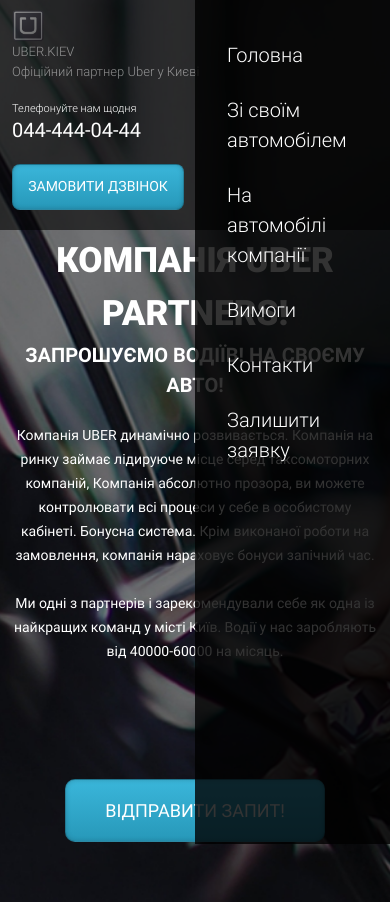
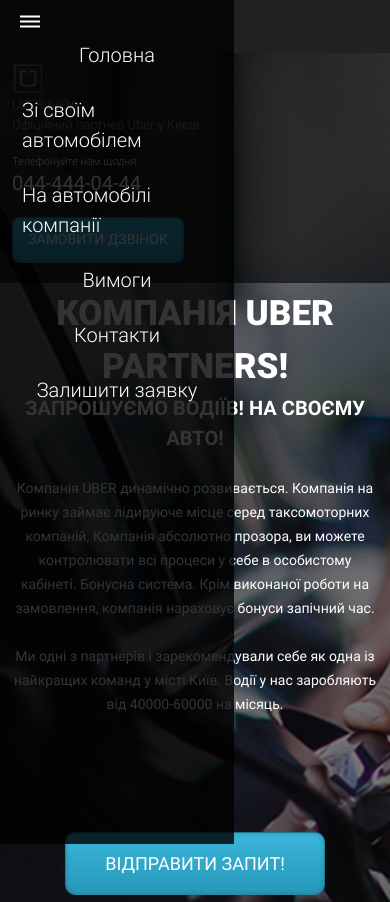
Before and after one commit to vovan0977967895/Uber_on_Bootstrap, a plain HTML site: page index.html in a window 390 px wide. Shown: the top 902 px of the page. Drawn offline with Linux system fonts and the light colour scheme.

Commit message:
hamburger

```diff
--- a/index.html
+++ b/index.html
@@ -11,7 +11,13 @@
 </head>
 <body>
   <header>
-    <nav>
+    <nav class="active">
+      <div class="hamburger">
+        <span></span>
+        <span></span>
+        <span></span>
+      </div>
+
       <div class="container">
         <ul class="menu">
           <li class="menu__item"><a href="#" class="menu__link">Головна</a></li>
@@ -41,6 +47,7 @@
           </div>
         </div>
       </div>
+
     </div>
   </header>
 
--- a/scss/blocks/_general.scss
+++ b/scss/blocks/_general.scss
@@ -11,6 +11,10 @@
 }
 header{
    position: relative;
+   height: 53px;
+   background: #212121;
+
+
 }
 
 a{
@@ -19,13 +23,28 @@
 }
 
 nav{
+   position: relative;
    position: fixed;
    width: 100%;
    z-index: 5;
    top: 0px;
-   min-height: 53px;
+   height: 53px;
    background: #212121;
-
+   .hamburger{
+      display: none;
+      position: absolute;
+     left: 20px;
+      top: 20px;
+      transform: translateY(-50%);
+      width: 20px;
+      span{
+         display: block;
+         height: 2px;
+         width: 100%;
+         background-color: #fff;
+         margin-top: 3px;
+      }
+   }
 }
 .menu{
    padding: 15px 70px;
@@ -53,11 +72,12 @@
    border-right: none;
 }
 .subheader{
-   margin-top: 54px;
+   top: 53px;
    position: absolute;
    width: 100%;
    min-height: 87px;
    background: rgba(0,0,0, 0.6);
+
 }
 .subheader__logo{
    display: block;
--- a/scss/blocks/_media.scss
+++ b/scss/blocks/_media.scss
@@ -152,26 +152,31 @@
 @media (max-width:767px){
     nav{
        background-color: rgba($color: #000000, $alpha: 0.8);
-       width: 50%;
-       top: 0;
-       right: 0;
+       width: 60%;
+       left: -100%;
        height: 100vh;
+       transition: 0.6s all;
+       .hamburger{
+        display: block;
     }
-    .subheader{
-        margin-top: 0;
+    }
+    .active{
+        left: 0;
+    }
 
-    }
     .menu{
         display: flex;
         flex-wrap: wrap;
         flex-direction: column;
-        padding: 15px 20px;
+        align-items: center;
+        justify-content: center;
+        padding: 15px 10px;
         &__item{
             margin-top: 25px;
+            padding-right: 0px;
         }
         &__link{
             font-size: 20px;
-
         }
     }
     .promo{
@@ -179,4 +184,9 @@
         margin-top: 60px;
       }
     }
+    .selection{
+        padding: 40px 0px 40px 0px;
+    }
+
+
 }
```
Also changed, not shown: css/style.css, css/style.min.css, 2 other files.
